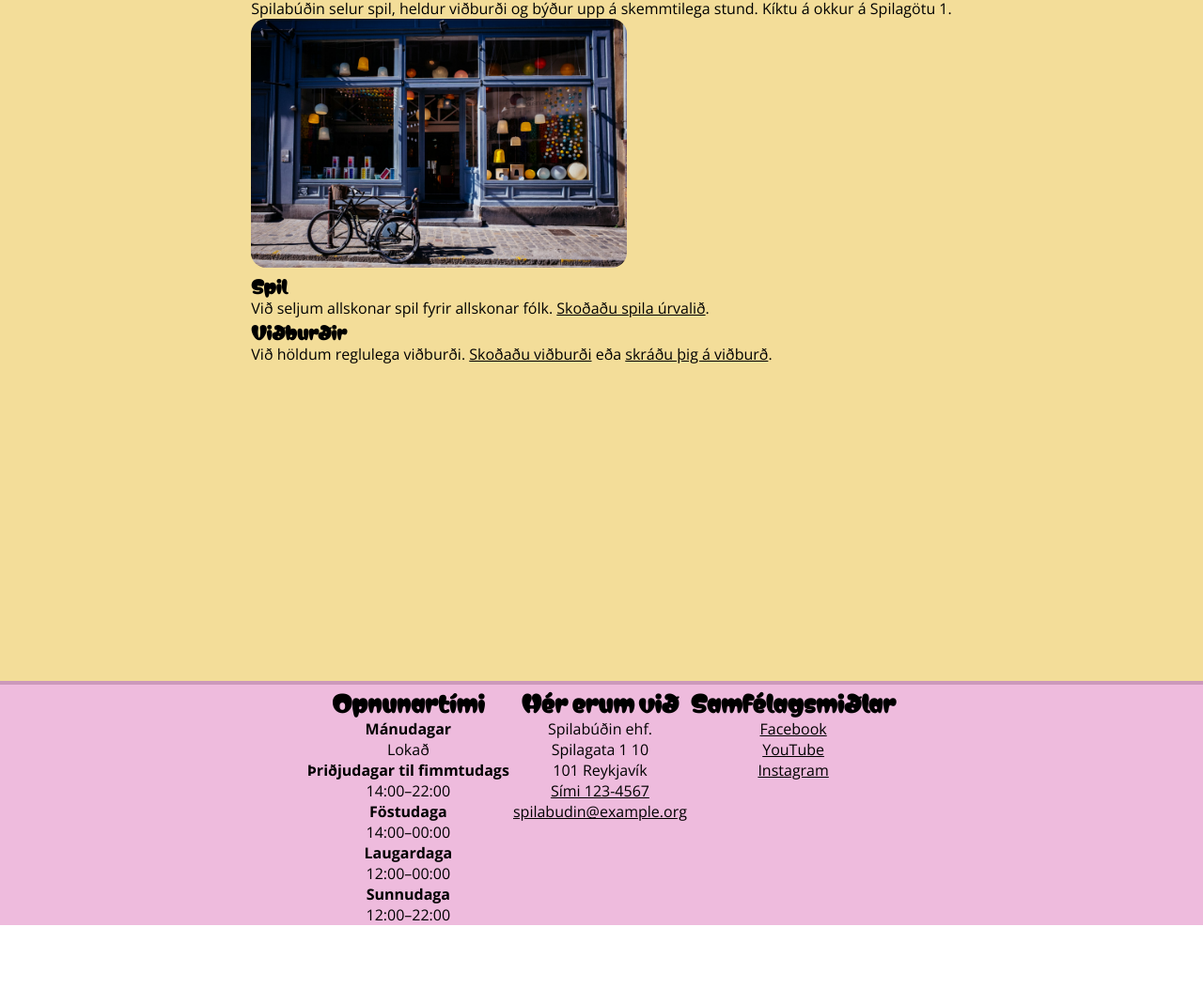
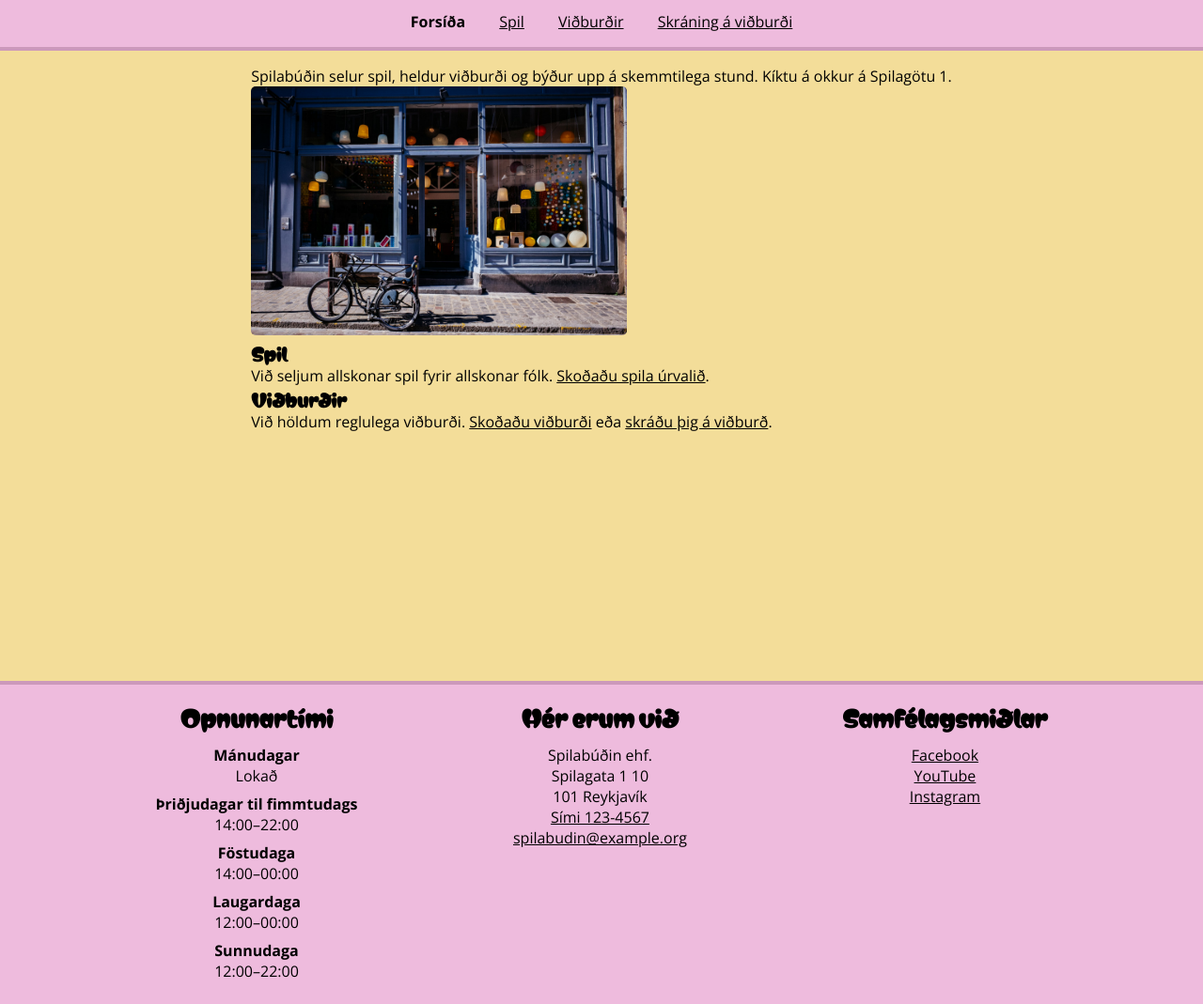
Before and after one commit to viktorob/vef1, a plain HTML site: page v3/index.html in a window 1280 px wide. Shown: the part 75-1144 px from the top of the page at 94% size. Before the commit the page ends 1060 px from the top, so only its background shows below. Drawn offline with Linux system fonts and the light colour scheme.

Commit message:
v3 uppfært

```diff
--- a/v3/styles.css
+++ b/v3/styles.css
@@ -71,14 +71,14 @@ legend {
 }
 
 .forsidumynd {
-    display: inline;
+    display: float;
     max-width: 25em;
 }
 
 /** Lætur myndir aldrei taka meira pláss en foreldri skilgreinir **/
 img {
     max-width: 100%;
-    border-radius: 1em;
+    border-radius: 5px;
 }
 
 /** Litur á hlekkjum erfist frá foreldri **/
@@ -119,28 +119,39 @@ header {
     margin-left: auto;
     margin-right: auto;
     text-align: center;
+    padding-top: 0.75em;
+    padding-bottom: 0.75em;
 }
 
 /** Valmynd **/
 
 nav {
-    display: inline-block;
     width: 100%;
     background-color: #eebbdd;
     border-bottom: 4px solid #cc99bb;
     text-align: center;
     margin-left: auto;
     margin-right: auto;
+    padding-top: 1em;
+    padding-bottom: 1em;
+}
+
+nav ul {
+    max-width: 900px;
+    text-align: center;
+    margin: 0 auto;
 }
 
 nav li {
     display: inline-block;
+    padding-left: 1em;
+    padding-right: 1em;
 }
 
 /* Valin síða í nav t.d. verður bold*/
 strong {
     font-family: OpenSans;
-    font-style: bold;
+    font-weight: bold;
 }
 
 /* TODO Skilgreina aðra selectora fyrir valmynd */
@@ -149,6 +160,9 @@ strong {
 
 main {
     /* TODO Skilgreina */
+    margin-bottom: 1em;
+    max-width: 900px;
+    padding: 1rem 0;
 }
 
 /* TODO Skilgreina aðra selectora fyrir meginmál of forsíðu */
@@ -156,10 +170,13 @@ main {
 /** Fótur **/
 
 footer {
-    /* TODO Skilgreina */
     background-color: #eebbdd;
     border-top: 4px solid #cc99bb;
     text-align: center;
+    margin: auto;
+    display: flex;
+    justify-content: space-evenly;
+    padding: 1rem 0;
 }
 
 /* Ef við notum section fyrir hvert svæði undir fót, þá er hægt að nota eftirfarandi */
@@ -170,13 +187,20 @@ footer > section {
     /* TODO fleiri skilgreiningar */
 }
 
+footer h2 {
+    margin-bottom: 0.5em;
+}
+
 footer ul {
     list-style: none;
-
 }
 
 footer dt {
     font-weight: bold;
+}
+
+footer dd {
+    margin-bottom: 0.5em;
 }
 
 /* TODO Skilgreina aðra selectora fyrir fót */
```
Also changed, not shown: v3/sidur/vidburdir.html (+1 -1 lines).
